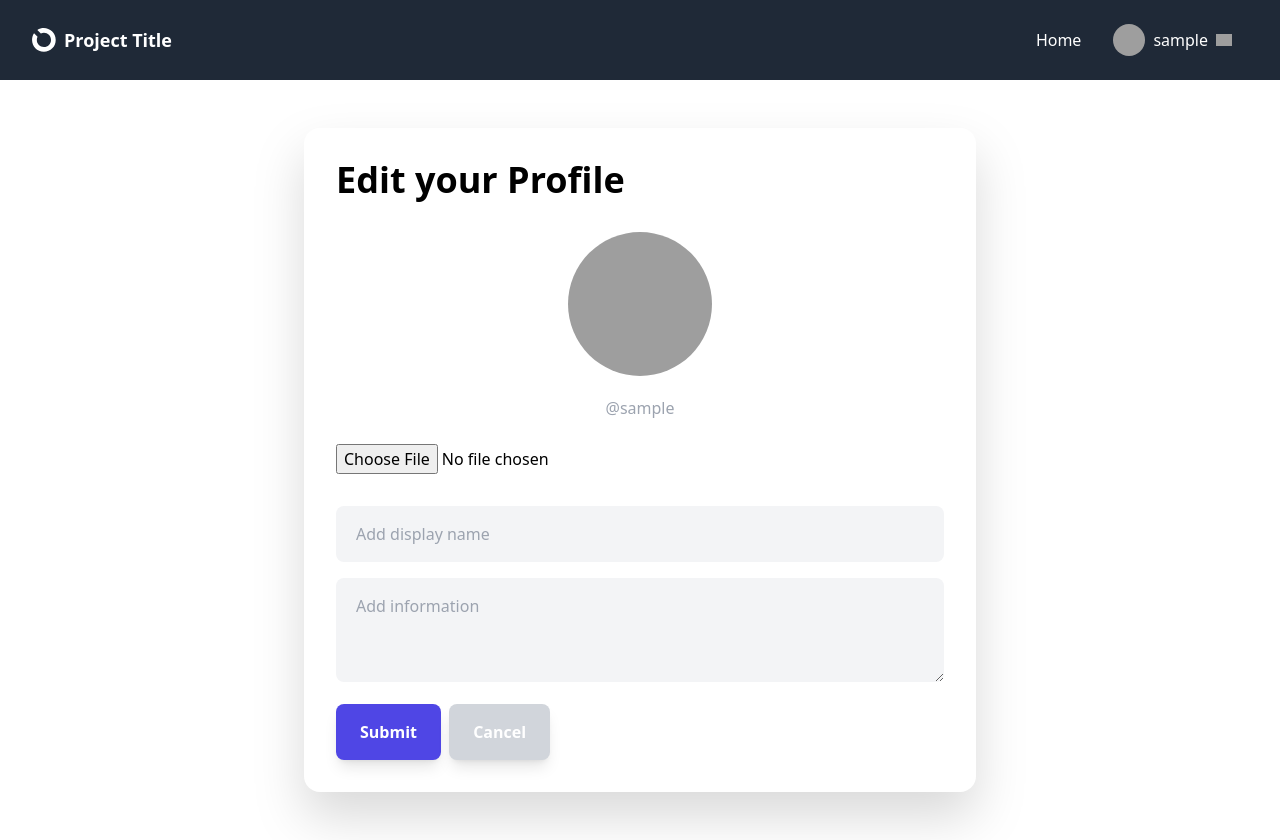
After one commit to Kody-Eguchi/Django-Chat-App, a Django app: page /profile/edit/ in a window 1280 px wide. The commit adds this page. Run offline with Django 4.2, Linux system fonts and the light colour scheme; the visitor is signed in with stand-in values (Sample User, id 1); some libraries are stand-ins or nearby versions; grey boxes are pictures that could not be loaded.

Commit message:
Add profile-edit page and logics

```diff
--- a/a_core/settings.py
+++ b/a_core/settings.py
@@ -114,6 +114,9 @@ USE_TZ = True
 STATIC_URL = "static/"
 STATICFILES_DIRS = [BASE_DIR / 'static']
 
+MEDIA_URL = 'media/'
+MEDIA_ROOT = BASE_DIR / 'media'
+
 # Default primary key field type
 # https://docs.djangoproject.com/en/4.2/ref/settings/#default-auto-field
 
--- a/a_core/urls.py
+++ b/a_core/urls.py
@@ -16,6 +16,8 @@ Including another URLconf
 """
 from django.contrib import admin
 from django.urls import path, include
+from django.conf.urls.static import static
+from django.conf import settings
 from a_home.views import *
 
 urlpatterns = [
@@ -23,3 +25,6 @@ urlpatterns = [
     path('', home_view, name="home"),
     path('profile/', include('a_users.urls')),
 ]
+
+# Only used in development
+urlpatterns += static(settings.MEDIA_URL, document_root=settings.MEDIA_ROOT)
--- /dev/null
+++ b/a_users/forms.py
@@ -0,0 +1,14 @@
+from django.forms import ModelForm
+from django import forms
+from .models import Profile
+
+
+class ProfileForm(ModelForm):
+    class Meta:
+        model = Profile
+        exclude = ['user']
+        widgets = {
+            'image': forms.FileInput(),
+            'displayname': forms.TextInput(attrs={'placeholder': 'Add display name'}),
+            'info': forms.Textarea(attrs={'rows': 3, 'placeholder': 'Add information'})
+        }
--- /dev/null
+++ b/a_users/templates/a_users/profile_edit.html
@@ -0,0 +1,57 @@
+{% extends 'layouts/box.html' %}
+
+{% block content %}
+
+{% if onboarding %}
+<h1 class="mb-4">Complete your Profile</h1>
+{% else %}
+<h1 class="mb-4">Edit your Profile</h1>
+{% endif %}
+
+<div class="text-center flex flex-col items-center">
+    <img id="avatar" class="w-36 h-36 rounded-full object-cover my-4" src="{{ user.profile.avatar }}" />
+    <div class="text-center max-w-md">
+        <h1 id="displayname">{{ user.profile.displayname|default:"" }}</h1>
+        <div class="text-gray-400 mb-2 -mt-3">@{{ user.username }}</div>
+    </div>
+</div>
+<form method="POST" enctype="multipart/form-data">
+    {% csrf_token %}
+    {{ form.as_p }}
+    <button type="submit" >Submit</button>
+    {% if onboarding %}
+    <a class="button button-gray ml-1" href="{% url 'home' %}">Skip</a>
+    {% else %}
+    <a class="button button-gray ml-1" href="{{ request.META.HTTP_REFERER }}">Cancel</a>
+    {% endif %}
+</form>
+
+
+
+
+<script>
+
+    // This updates the avatar
+    const fileInput = document.querySelector('input[type="file"]');
+
+    fileInput.addEventListener('change', (event) => {
+    const file = event.target.files[0];
+    const image = document.querySelector('#avatar');
+
+    if (file && file.type.includes('image')) {
+        const url = URL.createObjectURL(file);
+        image.src = url;
+    }
+    });
+
+    // This updates the name
+    const display_nameInput = document.getElementById('id_displayname');
+    const display_nameOutput = document.getElementById('displayname');
+
+    display_nameInput.addEventListener('input', (event) => {
+        display_nameOutput.innerText = event.target.value;
+    });
+
+</script>
+
+{% endblock %}
--- a/a_users/urls.py
+++ b/a_users/urls.py
@@ -3,4 +3,5 @@ from a_users.views import *
 
 urlpatterns = [
     path('', profile_view, name="profile"),
+    path('edit/', profile_edit_view, name='profile-edit'),
 ]
--- a/a_users/views.py
+++ b/a_users/views.py
@@ -1,6 +1,22 @@
-from django.shortcuts import render
+from django.shortcuts import render, redirect
+from django.contrib.auth.decorators import login_required
+from .forms import *
 
 
 def profile_view(request):
     profile = request.user.profile
     return render(request, 'a_users/profile.html', {'profile': profile})
+
+
+@login_required
+def profile_edit_view(request):
+    form = ProfileForm(instance=request.user.profile)
+
+    if request.method == 'POST':
+        form = ProfileForm(request.POST, request.FILES,
+                           instance=request.user.profile)
+        if form.is_valid():
+            form.save()
+            return redirect('profile')
+
+    return render(request, 'a_users/profile_edit.html', {'form': form})
--- a/templates/includes/header.html
+++ b/templates/includes/header.html
@@ -22,7 +22,7 @@
                     >
                         <ul class="hoverlist [&>li>a]:justify-end">
                             <li><a href="{% url 'profile' %}">My Profile</a></li>
-                            <li><a href="">Edit Profile</a></li>
+                            <li><a href="{% url 'profile-edit' %}">Edit Profile</a></li>
 			    <li><a href="">Settings</a></li>
                             <li><a href="">Log Out</a></li>
                         </ul>
--- /dev/null
+++ b/templates/layouts/box.html
@@ -0,0 +1,12 @@
+{% extends 'base.html' %}
+
+{% block layout %}
+<content class="block max-w-3xl mx-auto md:p-12">
+    <div class="bg-white rounded-2xl md:drop-shadow-2xl shadow-black w-full p-8">
+
+    {% block content %}
+    {% endblock %}
+
+    </div>
+</content>
+{% endblock %}
```
Also changed, not shown: media/avatars/ape1.jpg (added).
